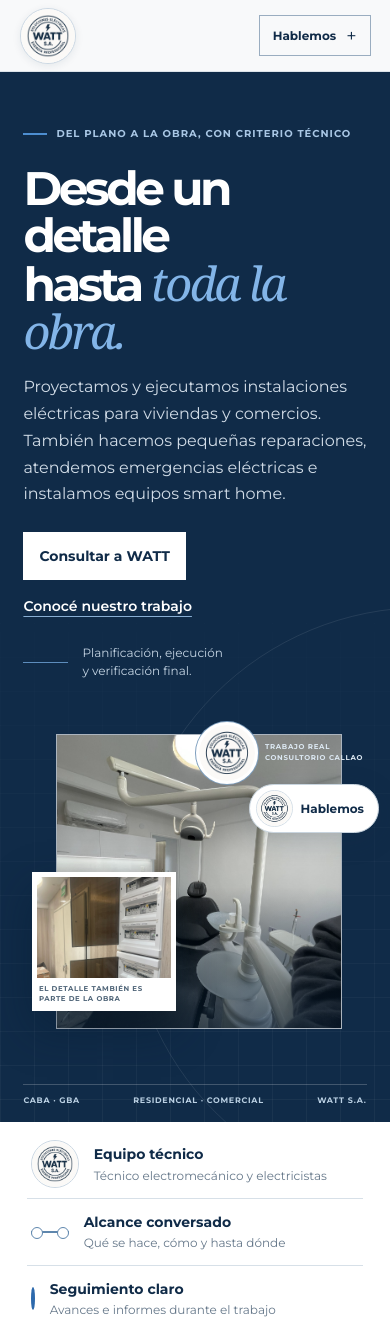
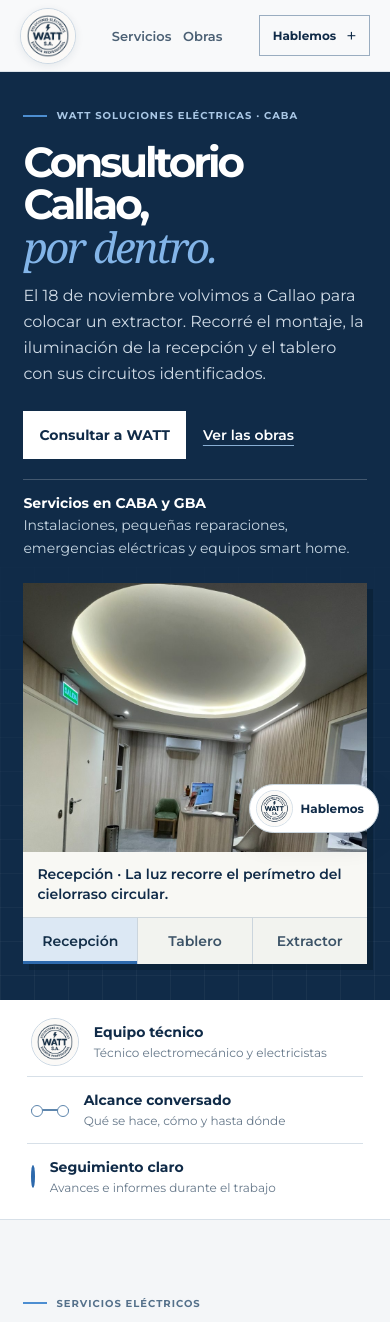
Before and after one commit to ooslopeztolosa-spec/wattelectricidad, a plain HTML site: page index.html in a window 390 px wide. Shown: the top 1322 px of the page. Drawn offline with Linux system fonts and the light colour scheme.

Commit message:
Abre el sitio de WATT con el registro fotográfico de Callao y su visita de montaje

```diff
--- a/index.html
+++ b/index.html
@@ -5,11 +5,11 @@
   <meta name="viewport" content="width=device-width, initial-scale=1" />
   <meta name="theme-color" content="#102b48" />
   <meta name="description" content="Instalaciones eléctricas para viviendas y comercios, pequeñas reparaciones, emergencias y equipos smart home. Consultá a WATT por WhatsApp." />
-  <title>WATT — Electricidad bien pensada</title>
+  <title>WATT Soluciones Eléctricas · Obras y servicios en CABA y GBA</title>
   <link rel="preconnect" href="https://fonts.googleapis.com" />
   <link rel="preconnect" href="https://fonts.gstatic.com" crossorigin />
   <link href="https://fonts.googleapis.com/css2?family=Montserrat:wght@400;500;600;700;800&display=swap" rel="stylesheet" />
-  <link rel="stylesheet" href="styles.css?v=20261121-3" />
+  <link rel="stylesheet" href="styles.css?v=20261125" />
 </head>
 <body>
   <header class="site-header">
@@ -17,32 +17,37 @@
       <span class="brand-seal"><img src="assets/watt-logo-real.png" alt="" /></span>
     </a>
     <nav class="main-nav" aria-label="Navegación principal">
-      <a href="#servicios">Qué resolvemos</a>
-      <a href="#obras">Obras reales</a>
+      <a href="#servicios">Servicios</a>
+      <a href="#obras">Obras</a>
       <a href="#forma">Cómo trabajamos</a>
-      <a href="#principios">WATT</a>
+      <a href="#principios">Sobre WATT</a>
     </nav>
     <a class="header-contact" href="#contacto">Hablemos <span aria-hidden="true">+</span></a>
   </header>
 
   <main>
-    <section class="hero" id="inicio">
+    <section class="hero portada-obra" id="inicio" aria-labelledby="titulo-portada">
       <div class="hero-copy">
-        <p class="eyebrow"><span class="eyebrow-rule"></span> DEL PLANO A LA OBRA, CON CRITERIO TÉCNICO</p>
-        <h1>Desde un detalle<br />hasta <em>toda la obra.</em></h1>
-        <p class="hero-intro">Proyectamos y ejecutamos instalaciones eléctricas para viviendas y comercios. También hacemos pequeñas reparaciones, atendemos emergencias eléctricas e instalamos equipos smart home.</p>
+        <p class="eyebrow"><span class="eyebrow-rule"></span> WATT SOLUCIONES ELÉCTRICAS · CABA</p>
+        <h1 id="titulo-portada">Consultorio Callao,<br /><em>por dentro.</em></h1>
+        <p class="hero-intro">El 18 de noviembre volvimos a Callao para colocar un extractor. Recorré el montaje, la iluminación de la recepción y el tablero con sus circuitos identificados.</p>
         <div class="hero-actions">
           <a class="button button-light" href="#contacto">Consultar a WATT</a>
-          <a class="quiet-link" href="#obras">Conocé nuestro trabajo</a>
+          <a class="quiet-link" href="#obras">Ver las obras</a>
         </div>
-        <div class="hero-signature"><span class="signature-line"></span><span>Planificación, ejecución<br />y verificación final.</span></div>
+        <p class="cobertura-portada"><strong>Servicios en CABA y GBA</strong>Instalaciones, pequeñas reparaciones, emergencias eléctricas y equipos smart home.</p>
       </div>
-      <div class="hero-art" aria-label="Instalación eléctrica terminada en un consultorio">
-        <div class="hero-image-frame"><img class="hero-image" src="assets/callao-consultorio.jpg" alt="Instalación eléctrica terminada en un consultorio odontológico de Callao" /></div>
-        <figure class="hero-detail"><img src="assets/callao-tablero.jpg" alt="Tablero eléctrico organizado y rotulado" /><figcaption>EL DETALLE TAMBIÉN ES PARTE DE LA OBRA</figcaption></figure>
-        <div class="hero-stamp"><span class="stamp-orbit"><img src="assets/watt-logo-real.png" alt="WATT Soluciones Eléctricas" /></span><small>TRABAJO REAL<br />CONSULTORIO CALLAO</small></div>
+      <div class="visor-obra">
+        <figure>
+          <img id="foto-callao" src="assets/callao-recepcion.jpg" alt="Recepción del Consultorio Callao con iluminación circular en el cielorraso" fetchpriority="high">
+          <figcaption id="epigrafe-callao" aria-live="polite">Recepción · La luz recorre el perímetro del cielorraso circular.</figcaption>
+        </figure>
+        <div class="selector-vistas" role="group" aria-label="Fotos del Consultorio Callao" hidden>
+          <button type="button" data-vista="recepcion" aria-pressed="true">Recepción</button>
+          <button type="button" data-vista="tablero" aria-pressed="false">Tablero</button>
+          <button type="button" data-vista="extractor" aria-pressed="false">Extractor</button>
+        </div>
       </div>
-      <div class="hero-bottomline"><span>CABA · GBA</span><span>RESIDENCIAL · COMERCIAL</span><span>WATT S.A.</span></div>
     </section>
 
     <section class="proof-band" aria-label="Lo que distingue el trabajo de WATT">
@@ -53,7 +58,7 @@
 
     <section class="services-section" id="servicios">
       <div class="section-heading">
-        <div><p class="eyebrow eyebrow-dark"><span class="eyebrow-rule"></span> QUÉ RESOLVEMOS</p><h2>Un proyecto completo.<br /><em>O una solución puntual.</em></h2></div>
+        <div><p class="eyebrow eyebrow-dark"><span class="eyebrow-rule"></span> SERVICIOS ELÉCTRICOS</p><h2>De un tomacorriente<br /><em>a toda la instalación.</em></h2></div>
         <p class="section-lead">Para sumar un equipo con seguridad, revisamos cuánta corriente necesita, si el cableado la soporta y qué protecciones hacen falta. Te explicamos qué conviene hacer y por qué.</p>
       </div>
       <div class="service-paths">
@@ -76,7 +81,7 @@
     </section>
 
     <section class="work-section" id="obras">
-      <div class="work-header"><div><p class="eyebrow"><span class="eyebrow-rule"></span> OBRAS Y SERVICIOS</p><h2>Hecho en obra.<br /><em>Se nota en el detalle.</em></h2></div><p>Entrá a cada carpeta para ver el espacio, la instalación y los procesos compartidos por WATT.</p></div>
+      <div class="work-header"><div><p class="eyebrow"><span class="eyebrow-rule"></span> ARCHIVO DE WATT</p><h2>De Callao<br /><em>a Necochea.</em></h2></div><p>Abrí una carpeta para ver las fotos del consultorio, la readecuación del Balneario Trafwe o el montaje de un extractor paso a paso.</p></div>
       <div class="portfolio-tools"><div class="portfolio-filters" role="group" aria-label="Filtrar trabajos"><button class="portfolio-filter is-active" data-filter="all">Todos los trabajos</button><button class="portfolio-filter" data-filter="obra">Obras integrales</button><button class="portfolio-filter" data-filter="servicio">Servicios puntuales</button></div><a class="instagram-portfolio" href="https://www.instagram.com/watt_electricidad/" target="_blank" rel="noreferrer">Más de WATT en Instagram</a></div>
       <div class="project-grid">
         <button class="project-card project-featured folder-card" data-kind="obra" data-project="callao">
@@ -87,9 +92,9 @@
           <span class="project-photo"><img src="assets/trafwe-local.jpg" alt="Fachada del Balneario Trafwe en Necochea" loading="lazy" /><span class="project-photo-wash"></span><span class="project-open">Ver carpeta <b aria-hidden="true">+</b></span><span class="project-type">NECOCHEA · COMERCIAL</span></span>
           <span class="project-info"><span><span class="project-location">ESPACIO COMERCIAL</span><span class="project-name">Balneario Trafwe</span></span><span class="project-summary">Instalación eléctrica en un entorno costero.</span></span>
         </button>
-        <button class="project-card project-residential folder-card" data-kind="servicio" data-project="reparacion">
-          <span class="project-photo"><img src="assets/instagram-reel-reparacion.jpg" alt="Portada oficial de WATT para el Reel de relevamiento y reparación eléctrica" loading="lazy" /><span class="project-photo-wash"></span><span class="project-open">Ver trabajo <b aria-hidden="true">+</b></span><span class="project-type">RELEVAMIENTO · REPARACIÓN</span></span>
-          <span class="project-info"><span><span class="project-location">SERVICIO PUNTUAL</span><span class="project-name">Revisión y reparación</span></span><span class="project-summary">Relevamiento de una instalación existente y resolución de fallas.</span></span>
+        <button class="project-card project-residential folder-card" data-kind="servicio" data-project="extractor">
+          <span class="project-photo foto-extractor"><img src="assets/callao-extractor-montaje.jpg" alt="Montaje del extractor en la pared del consultorio" loading="lazy" /><span class="project-photo-wash"></span><span class="project-open">Ver montaje <b aria-hidden="true">+</b></span><span class="project-type">CALLAO · CABA</span></span>
+          <span class="project-info"><span><span class="project-location">SERVICIO PUNTUAL</span><span class="project-name">Colocación de extractor</span></span><span class="project-summary">La abertura en la pared y el montaje del equipo, en la misma visita.</span></span>
         </button>
         <button class="project-card project-reels folder-card" data-kind="obra" data-project="videos">
           <span class="reels-visual"><span class="reel-collage" aria-hidden="true"><img src="assets/instagram-reel-reparacion.jpg" alt="" /><img src="assets/instagram-reel-fin-obra.jpg" alt="" /><img src="assets/instagram-reel-trafwe.jpg" alt="" /><img src="assets/instagram-reel-callao.jpg" alt="" /></span><span class="reels-count">4 REELS</span><span class="reels-brand"><img src="assets/watt-logo-real.png" alt="" />WATT EN OBRA</span></span>
@@ -100,23 +105,23 @@
     </section>
 
     <section class="method-section" id="forma">
-      <div class="method-copy"><p class="eyebrow eyebrow-dark"><span class="eyebrow-rule"></span> UNA FORMA DE TRABAJAR</p><h2>Claridad en cada paso.<br /><em>Confianza en cada conexión.</em></h2><p>Acordamos con vos el alcance y los materiales. Durante la obra te informamos de los avances y, antes de la entrega, verificamos la instalación.</p><a class="button button-dark" href="#contacto">Empezar una conversación</a></div>
+      <div class="method-copy"><p class="eyebrow eyebrow-dark"><span class="eyebrow-rule"></span> DEL PLANO A LA OBRA, CON CRITERIO TÉCNICO</p><h2>Claridad en cada paso.<br /><em>Confianza en cada conexión.</em></h2><p>Acordamos con vos el alcance y los materiales. Durante la obra te informamos de los avances y, antes de la entrega, verificamos la instalación.</p><a class="button button-dark" href="#contacto">Empezar una conversación</a></div>
       <div class="method-route" aria-label="Etapas del trabajo: entender, definir, ejecutar y verificar">
         <div class="route-line" aria-hidden="true"><span></span><span></span><span></span><span></span></div>
-        <article class="route-stop"><span class="route-node" aria-hidden="true"></span><div><h3>Escuchamos</h3><p>Revisamos la necesidad, el espacio y tus prioridades.</p></div></article>
-        <article class="route-stop"><span class="route-node" aria-hidden="true"></span><div><h3>Definimos</h3><p>Conversamos el alcance, los materiales y la coordinación.</p></div></article>
-        <article class="route-stop"><span class="route-node" aria-hidden="true"></span><div><h3>Ejecutamos</h3><p>Ordenamos el trabajo junto con las etapas de la obra.</p></div></article>
+        <article class="route-stop"><span class="route-node" aria-hidden="true"></span><div><h3>Relevamiento</h3><p>Vemos qué equipos vas a usar y en qué estado está la instalación.</p></div></article>
+        <article class="route-stop"><span class="route-node" aria-hidden="true"></span><div><h3>Presupuesto</h3><p>Dejamos por escrito qué se instala, quién aporta los materiales y qué queda fuera del alcance.</p></div></article>
+        <article class="route-stop"><span class="route-node" aria-hidden="true"></span><div><h3>Seguimiento</h3><p>Te mostramos qué quedó instalado y qué falta para la próxima etapa.</p></div></article>
         <article class="route-stop"><span class="route-node" aria-hidden="true"></span><div><h3>Verificamos</h3><p>Revisamos conexiones y protecciones antes del cierre.</p></div></article>
         <div class="method-seal"><img src="assets/watt-logo-real.png" alt="WATT Soluciones Eléctricas" /></div>
       </div>
     </section>
 
     <section class="principles-section" id="principios">
-      <div class="principles-heading"><p class="eyebrow eyebrow-dark"><span class="eyebrow-rule"></span> LO QUE NOS GUÍA</p><h2>Una manera de hacer<br /><em>las cosas bien.</em></h2></div>
+      <div class="principles-heading"><p class="eyebrow eyebrow-dark"><span class="eyebrow-rule"></span> SOBRE WATT</p><h2>El equipo que entra<br /><em>a tu obra.</em></h2></div>
       <div class="principles-grid">
         <article class="principle-card"><span class="principle-label">MISIÓN</span><h3>Resolver con criterio técnico.</h3><p>Planificar y ejecutar instalaciones eléctricas para hogares, comercios y obras, con claridad y atención en cada etapa.</p></article>
         <article class="principle-card"><span class="principle-label">VISIÓN</span><h3>Ser una referencia de confianza.</h3><p>Acompañar proyectos de distintas escalas y convertir cada necesidad eléctrica en una solución bien pensada.</p></article>
-        <article class="principle-card"><span class="principle-label">VALORES</span><h3>El modo también importa.</h3><p>Responsabilidad, compromiso, respeto, comunicación clara y atención al detalle.</p></article>
+        <article class="principle-card"><span class="principle-label">VALORES</span><h3>Cuidar el espacio y a quienes lo usan.</h3><p>Eso implica revisar las protecciones, coordinar con quienes trabajan en el lugar y explicar cada cambio antes de avanzar.</p></article>
       </div>
     </section>
 
@@ -141,6 +146,6 @@
 
   <footer class="site-footer"><a class="footer-brand" href="#inicio" aria-label="WATT, inicio"><img src="assets/watt-logo-real.png" alt="WATT Soluciones Eléctricas" /></a><p>Instalaciones eléctricas<br />para viviendas y comercios.</p><span class="footer-legal">© 2026 WATT S.A.</span></footer>
   <a class="floating-whatsapp" href="#contacto" aria-label="Ir a contacto"><span class="floating-seal"><img src="assets/watt-logo-real.png" alt="" /></span><span>Hablemos</span></a>
-  <script src="script.js?v=20261121-4"></script>
+  <script src="script.js?v=20261125"></script>
 </body>
 </html>
--- a/script.js
+++ b/script.js
@@ -109,12 +109,42 @@ document.querySelector("#smart-home-contact").addEventListener("click", () => {
 });
 resetChat();
 
+const fotoCallao = document.querySelector("#foto-callao");
+const epigrafeCallao = document.querySelector("#epigrafe-callao");
+const selectorVistas = document.querySelector(".selector-vistas");
+const vistasCallao = {
+  recepcion: {
+    src: fotoCallao.getAttribute("src"), alt: fotoCallao.alt,
+    caption: epigrafeCallao.textContent
+  },
+  tablero: {
+    src: "assets/callao-tablero.jpg", alt: "Detalle del tablero eléctrico del consultorio",
+    caption: "Tablero · La identificación permite ubicar cada circuito."
+  },
+  extractor: {
+    src: "assets/callao-extractor-montaje.jpg", alt: "Extractor en montaje sobre la pared",
+    caption: "Extractor · Montaje en la pared durante la visita del 18 de noviembre."
+  }
+};
+selectorVistas.hidden = false;
+selectorVistas.addEventListener("click", (event) => {
+  const elegido = event.target.closest("button[data-vista]");
+  if (!elegido) return;
+  const vista = vistasCallao[elegido.dataset.vista];
+  fotoCallao.src = vista.src;
+  fotoCallao.alt = vista.alt;
+  fotoCallao.dataset.vista = elegido.dataset.vista;
+  epigrafeCallao.textContent = vista.caption;
+  selectorVistas.querySelectorAll("button").forEach(b => b.setAttribute("aria-pressed", String(b === elegido)));
+});
+
 const portfolio = {
   callao: {
     title: "Consultorio Callao", kicker: "OBRA COMERCIAL · ESPACIO DE SALUD",
     description: "Instalación eléctrica para un consultorio odontológico: iluminación, alimentación de equipos y tableros organizados para el uso diario.",
     media: [
       { type: "image", src: "assets/callao-consultorio.jpg", alt: "Consultorio odontológico terminado" },
+      { type: "image", src: "assets/callao-recepcion.jpg", alt: "Iluminación perimetral en recepción", title: "Recepción · Registro de noviembre de 2026" },
       { type: "image", src: "assets/callao-sala.jpg", alt: "Iluminación de la sala del consultorio" },
       { type: "image", src: "assets/callao-tablero.jpg", alt: "Tablero eléctrico del consultorio" },
       { type: "instagram", id: "Dep1yKiu2c4", src: "assets/instagram-reel-callao.jpg", alt: "Portada del Reel de la instalación eléctrica integral en Consultorios de Callao", title: "Ver la obra en Instagram" }
@@ -129,11 +159,12 @@ const portfolio = {
       { type: "instagram", id: "DeaizPkuXKS", src: "assets/instagram-reel-trafwe.jpg", alt: "Portada del Reel de readecuación eléctrica del Balneario Trafwe", title: "Ver la obra en Instagram" }
     ]
   },
-  reparacion: {
-    title: "Relevamiento y reparación", kicker: "SERVICIO PUNTUAL · WATT",
-    description: "Una instalación existente también merece atención: revisamos los puntos a intervenir y resolvemos las reparaciones necesarias.",
+  extractor: {
+    title: "Colocación de extractor", kicker: "VISITA DEL 18 DE NOVIEMBRE DE 2026 · CALLAO",
+    description: "En esta visita colocamos un extractor en el consultorio. Las dos fotos muestran el lugar de la intervención y el equipo durante el montaje.",
     media: [
-      { type: "instagram", id: "DeXWOWjugMg", src: "assets/instagram-reel-reparacion.jpg", alt: "Portada oficial de WATT para el Reel de relevamiento y reparación eléctrica", title: "Ver el trabajo en Instagram" }
+      { type: "image", src: "assets/callao-extractor-abertura.jpg", alt: "Abertura circular en la pared", title: "Ubicación de la abertura" },
+      { type: "image", src: "assets/callao-extractor-montaje.jpg", alt: "Extractor presentado en la pared durante el montaje", title: "Montaje del extractor" }
     ]
   },
   videos: {
--- a/styles.css
+++ b/styles.css
@@ -374,3 +374,39 @@ img { max-width: 100%; }
 @media (prefers-reduced-motion: reduce) {
   *, *::before, *::after { scroll-behavior: auto !important; animation-duration: .01ms !important; animation-iteration-count: 1 !important; transition-duration: .01ms !important; }
 }
+
+/* La portada funciona como una ficha fotográfica de obra. */
+.hero {
+  column-gap: clamp(32px, 5vw, 90px);
+  grid-template-columns: minmax(0, .94fr) minmax(0, 1.06fr);
+  padding-block: clamp(44px, 5vw, 82px);
+  min-height: 0;
+}
+.hero::after { display: none; }
+.hero h1 { font-size: clamp(52px, 5.1vw, 86px); line-height: 1.01; }
+.hero .hero-intro { line-height: 1.62; }
+.cobertura-portada { margin: 28px 0 0; padding-top: 15px; border-top: 1px solid #ffffff36; max-width: 43ch; color: #c7d7e3; font-size: 14px; line-height: 1.6; }
+.cobertura-portada strong { display: block; color: white; font-size: 14px; }
+.visor-obra { position: relative; min-width: 0; align-self: center; width: 100%; background: #f8f8f4; color: var(--ink); box-shadow: 13px 13px 0 #051a2b78; }
+.visor-obra figure { margin: 0; }
+.visor-obra figure img { display: block; width: 100%; height: clamp(285px, 29vw, 525px); object-fit: cover; object-position: 50% 14%; }
+.visor-obra img[data-vista="extractor"] { object-position: 50% 38%; }
+.visor-obra img[data-vista="tablero"] { object-position: 50% 37%; }
+.visor-obra figcaption { padding: 16px 20px; min-height: 3.9em; display: flex; align-items: center; font-size: 15px; font-weight: 600; line-height: 1.45; }
+.selector-vistas:not([hidden]) { display: flex; border-top: 1px solid #ced6db; }
+.selector-vistas button { flex: 1; min-height: 46px; border: 0; background: #f2f3ef; color: #3c5367; font-size: 14px; font-weight: 600; cursor: pointer; }
+.selector-vistas button + button { border-left: 1px solid #cbd5dd; }
+.selector-vistas button[aria-pressed="true"] { background: #dce8f4; color: #132f49; box-shadow: inset 0 -3px var(--blue); }
+.selector-vistas button:focus-visible { position: relative; outline: 3px solid var(--blue); outline-offset: -4px; }
+.project-residential .foto-extractor img { object-position: 50% 36%; }
+@media (max-width: 760px) {
+  .hero { padding-block: 36px; gap: 24px; }
+  .hero h1 { font-size: clamp(42px, 9.9vw, 64px); margin: 18px 0 14px; }
+  .hero-copy { padding-bottom: 0; }
+  .cobertura-portada { margin-top: 20px; padding-top: 12px; }
+  .visor-obra { box-shadow: 6px 6px 0 #051a2b78; }
+  .visor-obra figure img { height: clamp(230px, 69vw, 360px); }
+  .visor-obra figcaption { min-height: 4.3em; padding: 12px 14px; font-size: 14px; }
+  .main-nav { display: flex; gap: clamp(10px, 3vw, 24px); font-size: 13px; }
+  .main-nav a[href="#forma"], .main-nav a[href="#principios"] { display: none; }
+}
```
Also changed, not shown: assets/callao-extractor-abertura.jpg (added), assets/callao-extractor-montaje.jpg (added), assets/callao-recepcion.jpg (added).
